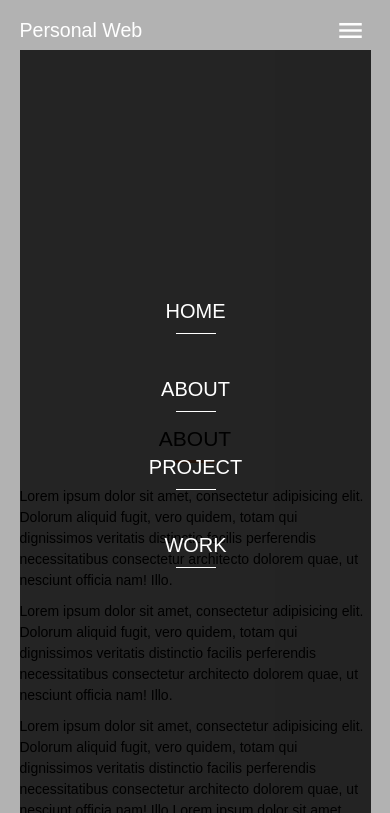
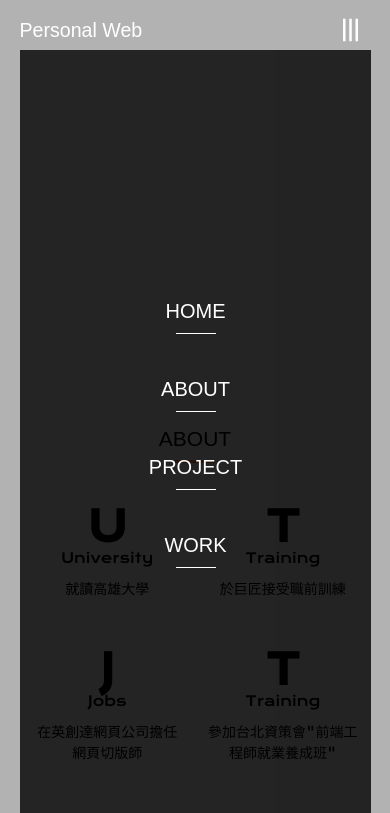
Before and after one commit to anita8004/personal-web, a plain HTML site: page about.html in a window 390 px wide. Both pictures are taken after a click on the button "MENU". Shown: the top 813 px of the page. Drawn offline with nearby package versions, Linux system fonts and the light colour scheme; a script that the page names is missing; files whose address does not match are found by name.

Commit message:
20180307更新
Signed-off-by: anita <anita8004@gmail.com>

```diff
--- a/about.html
+++ b/about.html
@@ -39,12 +39,32 @@
       <div class="container">
         <h2 class="page_title">ABOUT</h2>
         <div class="page_content">
-          <p>Lorem ipsum dolor sit amet, consectetur adipisicing elit. Dolorum aliquid fugit, vero quidem, totam qui dignissimos veritatis distinctio facilis perferendis necessitatibus consectetur architecto dolorem quae, ut nesciunt officia nam! Illo.</p>
-          <p>Lorem ipsum dolor sit amet, consectetur adipisicing elit. Dolorum aliquid fugit, vero quidem, totam qui dignissimos veritatis distinctio facilis perferendis necessitatibus consectetur architecto dolorem quae, ut nesciunt officia nam! Illo.</p>
-          <p>Lorem ipsum dolor sit amet, consectetur adipisicing elit. Dolorum aliquid fugit, vero quidem, totam qui dignissimos veritatis distinctio facilis perferendis necessitatibus consectetur architecto dolorem quae, ut nesciunt officia nam! Illo.Lorem ipsum dolor sit amet, consectetur adipisicing elit. Dolorum aliquid fugit, vero quidem, totam qui dignissimos veritatis distinctio facilis perferendis necessitatibus consectetur architecto dolorem quae, ut nesciunt officia nam! Illo.Lorem ipsum dolor sit amet, consectetur adipisicing elit. Dolorum aliquid fugit, vero quidem, totam qui dignissimos veritatis distinctio facilis perferendis necessitatibus consectetur architecto dolorem quae, ut nesciunt officia nam! Illo.</p>
-          <p>Lorem ipsum dolor sit amet, consectetur adipisicing elit. Dolorum aliquid fugit, vero quidem, totam qui dignissimos veritatis distinctio facilis perferendis necessitatibus consectetur architecto dolorem quae, ut nesciunt officia nam! Illo.</p>
-          <p>Lorem ipsum dolor sit amet, consectetur adipisicing elit. Dolorum aliquid fugit, vero quidem, totam qui dignissimos veritatis distinctio facilis perferendis necessitatibus consectetur architecto dolorem quae, ut nesciunt officia nam! Illo.</p>
-          <p>Lorem ipsum dolor sit amet, consectetur adipisicing elit. Dolorum aliquid fugit, vero quidem, totam qui dignissimos veritatis distinctio facilis perferendis necessitatibus consectetur architecto dolorem quae, ut nesciunt officia nam! Illo.Lorem ipsum dolor sit amet, consectetur adipisicing elit. Dolorum aliquid fugit, vero quidem, totam qui dignissimos veritatis distinctio facilis perferendis necessitatibus consectetur architecto dolorem quae, ut nesciunt officia nam! Illo.Lorem ipsum dolor sit amet, consectetur adipisicing elit. Dolorum aliquid fugit, vero quidem, totam qui dignissimos veritatis distinctio facilis perferendis necessitatibus consectetur architecto dolorem quae, ut nesciunt officia nam! Illo.</p>
+          <ul class="list list_sty1">
+            <li>
+              <div class="big_tit">U</div>
+              <div class="tit">University</div>
+              <p class="des">就讀高雄大學</p>
+              <!--<a href="about.html" class="view">Read More<span class="icon-keyboard_arrow_right"></span></a>-->
+            </li>
+            <li>
+              <div class="big_tit">T</div>
+              <div class="tit">Training</div>
+              <p class="des">於巨匠接受職前訓練</p>
+              <!--<a href="work.html" class="view">Read More<span class="icon-keyboard_arrow_right"></span></a>-->
+            </li>
+            <li>
+              <div class="big_tit">J</div>
+              <div class="tit">Jobs</div>
+              <p class="des">在英創達網頁公司擔任網頁切版師</p>
+              <!--<a href="work.html" class="view">Read More<span class="icon-keyboard_arrow_right"></span></a>-->
+            </li>
+            <li>
+              <div class="big_tit">T</div>
+              <div class="tit">Training</div>
+              <p class="des">參加台北資策會"前端工程師就業養成班"</p>
+              <!--<a href="project.html" class="view">Read More<span class="icon-keyboard_arrow_right"></span></a>-->
+            </li>
+          </ul>
         </div>
       </div>
     </section>
@@ -56,9 +76,11 @@
       </p>
     </div>
   </footer>
-  <script src="https://code.jquery.com/jquery-3.3.1.min.js"></script>
+  <script src="script/jquery-3.3.1.min.js"></script>
+  <script src="script/jquery.easing.1.3.js"></script>
   <script src="script/wow.min.js"></script>
-  <script src="https://cdn.jsdelivr.net/parallax.js/1.4.2/parallax.min.js"></script>
+  <script src="script/parallax.min.js"></script>
+  <script src="script/jquery.filterizr.min.js"></script>
   <script src="script/default.js"></script>
 </body>
 
--- a/css/_header.scss
+++ b/css/_header.scss
@@ -72,11 +72,15 @@
   }
 }
 
-
 @media (max-width: 768px) {
   header{
+    .hamburger{
+      transition: transform .5s $easeInOutSine;
+      &.open{
+        transform: rotate(90deg);
+      }
+    }
     .menu{
-      //display: none;
       display: flex;
       align-items: center;
       float: none!important;
@@ -86,7 +90,6 @@
       background-color: rgba(0,0,0,.8);
       transform-origin: center top;
       transform: rotateX(90deg);
-      transition: transform .5s $easeInOutSine;
       position: absolute;
       top: 40px;
       left: 0;
@@ -106,7 +109,6 @@
         }
       }
       &.open{
-        transform: rotateX(0deg);
         position: relative;
         top: 0;
       }
--- a/script/default.js
+++ b/script/default.js
@@ -1,16 +1,54 @@
 $(function () {
 
-  /*hamburger*/
+    /*
+    * 手機選單
+    */
 
     $(".hamburger").on("click", function (e) {
         e.preventDefault();
         $(this).toggleClass("open");
-      $("header .menu").toggleClass("open");
+        var $menu = $("header .menu");
+        $menu.toggleClass("open");
+        if ($menu.hasClass("open")) {
+            $menu.css({
+                transform: "rotateX(0deg)",
+                transition: "transform .5s cubic-bezier(0.445, 0.05, 0.55, 0.95)"
+            });
+        } else {
+            $menu.css({
+                transform: "rotateX(90deg)",
+                transition: "transform .5s cubic-bezier(0.445, 0.05, 0.55, 0.95)"
+            });
+        }
+        ;
     });
 
+    /*
+    * 桌機版消除css
+    * */
 
+    $(window).on("resize", function () {
+        var $menu = $("header .menu");
+        if (window.matchMedia("(min-width: 769px)")) {
+            $(".hamburger").removeClass("open");
+            $menu.removeClass("open");
+            $menu.css({
+                transform: "",
+                transition: ""
+            });
+        }
+        ;
+    }).trigger("resize");
+
+    /*
+    * wow網頁特效
+    * */
 
     new WOW().init();
+
+    /*
+    * 視差滾動
+    * */
 
     $('.parallax-window').each(function () {
         $(this).parallax();
```
Also changed, not shown: index.html (+4 -2 lines), project.html (+4 -2 lines), work.html (+4 -2 lines), css/main.css. Lines whose indentation alone changed are shown as unchanged.
